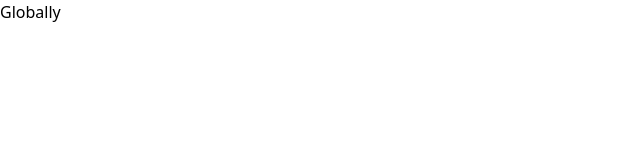
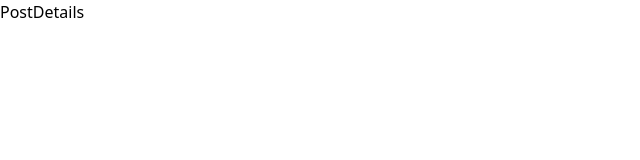
Before and after one commit to nel0029/globally, a React (Vite) app: page /post/1 in a window 1280 px wide. Shown: the top 160 px of the page, without its empty margins (0-640 px from the left). Built offline with nearby package versions, Linux system fonts and the light colour scheme.

Commit message:
second commit

```diff
--- a/package.json
+++ b/package.json
@@ -10,7 +10,8 @@
   },
   "dependencies": {
     "react": "^18.2.0",
-    "react-dom": "^18.2.0"
+    "react-dom": "^18.2.0",
+    "react-router-dom": "^6.10.0"
   },
   "devDependencies": {
     "@types/react": "^18.0.28",
--- a/src/App.tsx
+++ b/src/App.tsx
@@ -1,5 +1,6 @@
 import { useState } from 'react'
 import reactLogo from './assets/react.svg'
+import RoutesPage from './routes/RoutesPage'
 import viteLogo from '/vite.svg'
 
 
@@ -7,7 +8,7 @@ function App() {
 
   return (
     <div className="">
-      Globally
+      <RoutesPage />
     </div>
   )
 }
--- a/src/main.tsx
+++ b/src/main.tsx
@@ -2,9 +2,12 @@ import React from 'react'
 import ReactDOM from 'react-dom/client'
 import App from './App'
 import './index.css'
+import { BrowserRouter } from "react-router-dom";
 
 ReactDOM.createRoot(document.getElementById('root') as HTMLElement).render(
-  <React.StrictMode>
-    <App />
-  </React.StrictMode>,
+  <BrowserRouter>
+    <React.StrictMode>
+      <App />
+    </React.StrictMode>
+  </BrowserRouter>
 )
--- /dev/null
+++ b/src/pages/Home/Home.tsx
@@ -0,0 +1,7 @@
+import React from 'react'
+
+export default function Home() {
+    return (
+        <div>Home</div>
+    )
+}
--- /dev/null
+++ b/src/pages/Home/PostDetails.tsx
@@ -0,0 +1,7 @@
+import React from 'react'
+
+export default function PostDetails() {
+    return (
+        <div>PostDetails</div>
+    )
+}
--- /dev/null
+++ b/src/pages/Profile/Profile.tsx
@@ -0,0 +1,7 @@
+import React from 'react'
+
+export default function Profile() {
+    return (
+        <div>Profile</div>
+    )
+}
--- /dev/null
+++ b/src/routes/RoutesPage.tsx
@@ -0,0 +1,15 @@
+import React from 'react';
+import { Routes, Route } from 'react-router-dom';
+import Home from '../pages/Home/Home';
+import PostDetails from '../pages/Home/PostDetails';
+import Profile from '../pages/Profile/Profile';
+
+export default function RoutePage() {
+    return (
+        <Routes>
+            <Route path='/' element={<Home />}></Route>
+            <Route path='/:userid' element={<Profile />}></Route>
+            <Route path='/post/:postid' element={<PostDetails />}></Route>
+        </Routes>
+    )
+}
```
Also changed, not shown: 2 other files (tests, documents, lock files or other folders).
